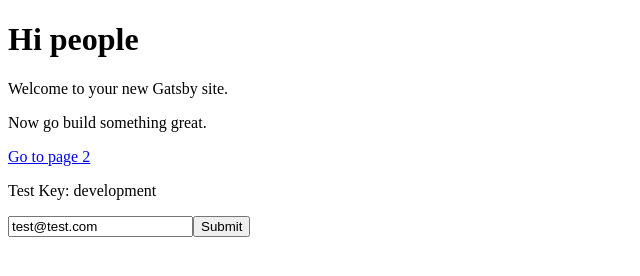
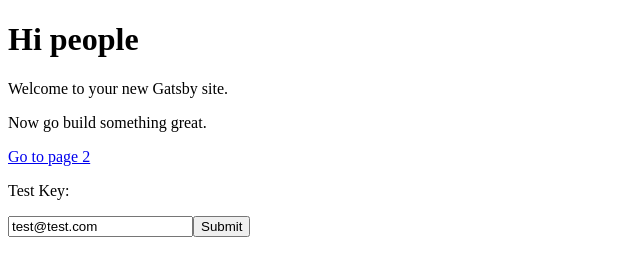
Before and after one commit to kennerdong/myfirstgatsby, a Gatsby site: page / in a window 1280 px wide. Shown: the full height of the page, 0-640 px from the left. Built offline with nearby package versions, Linux system fonts and the light colour scheme; Gatsby itself is replaced by a stand-in of ours.

Commit message:
corrected key name

```diff
--- a/src/pages/index.js
+++ b/src/pages/index.js
@@ -9,7 +9,7 @@ const IndexPage = () => (
     <p>Now go build something great.</p>
     <Link to="/page-2/">Go to page 2</Link>
     <p>
-      Test Key: {process.env.NODE_ENV}
+      Test Key: {process.env.TEST_KEY}
     </p>
     <SubscribeEmail />
   </div>
```
